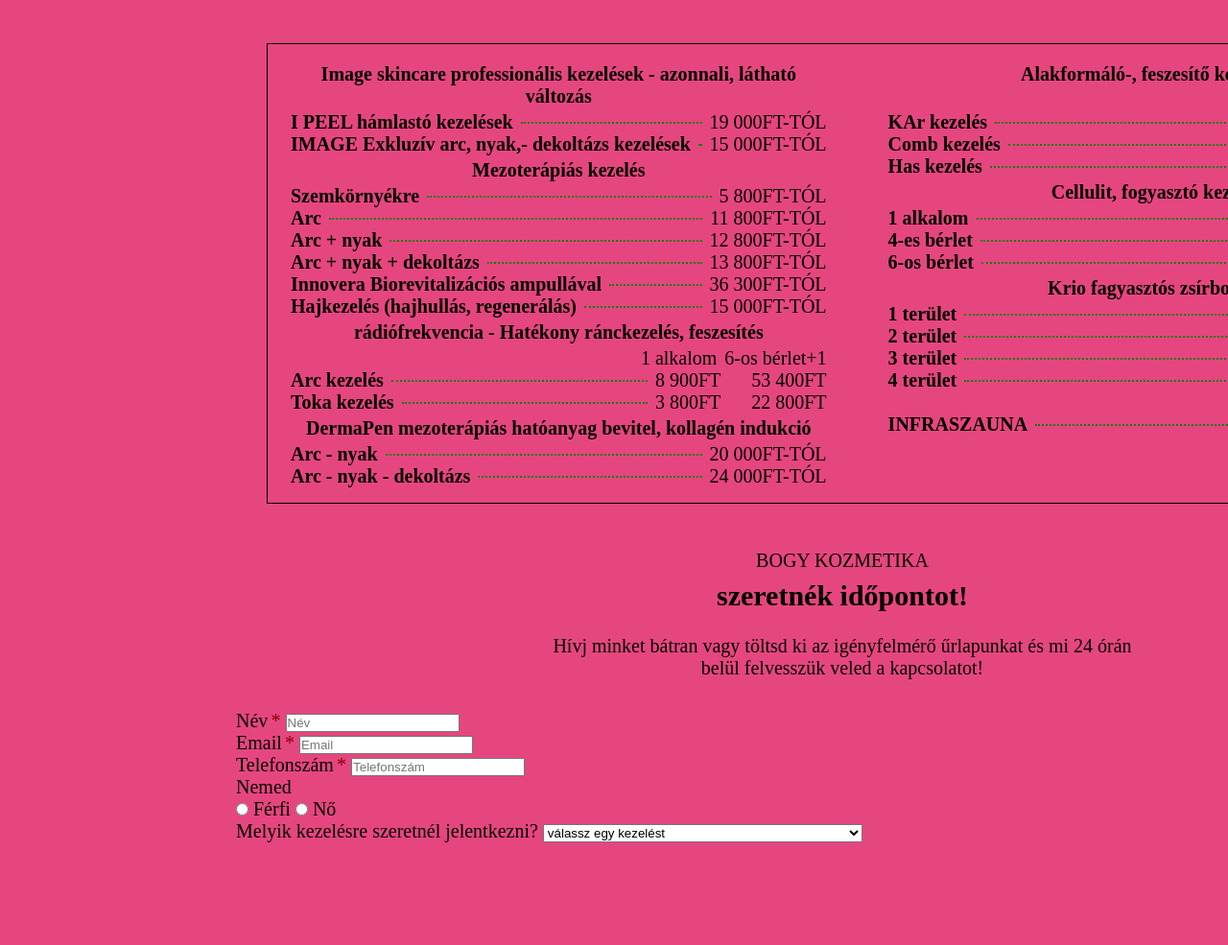
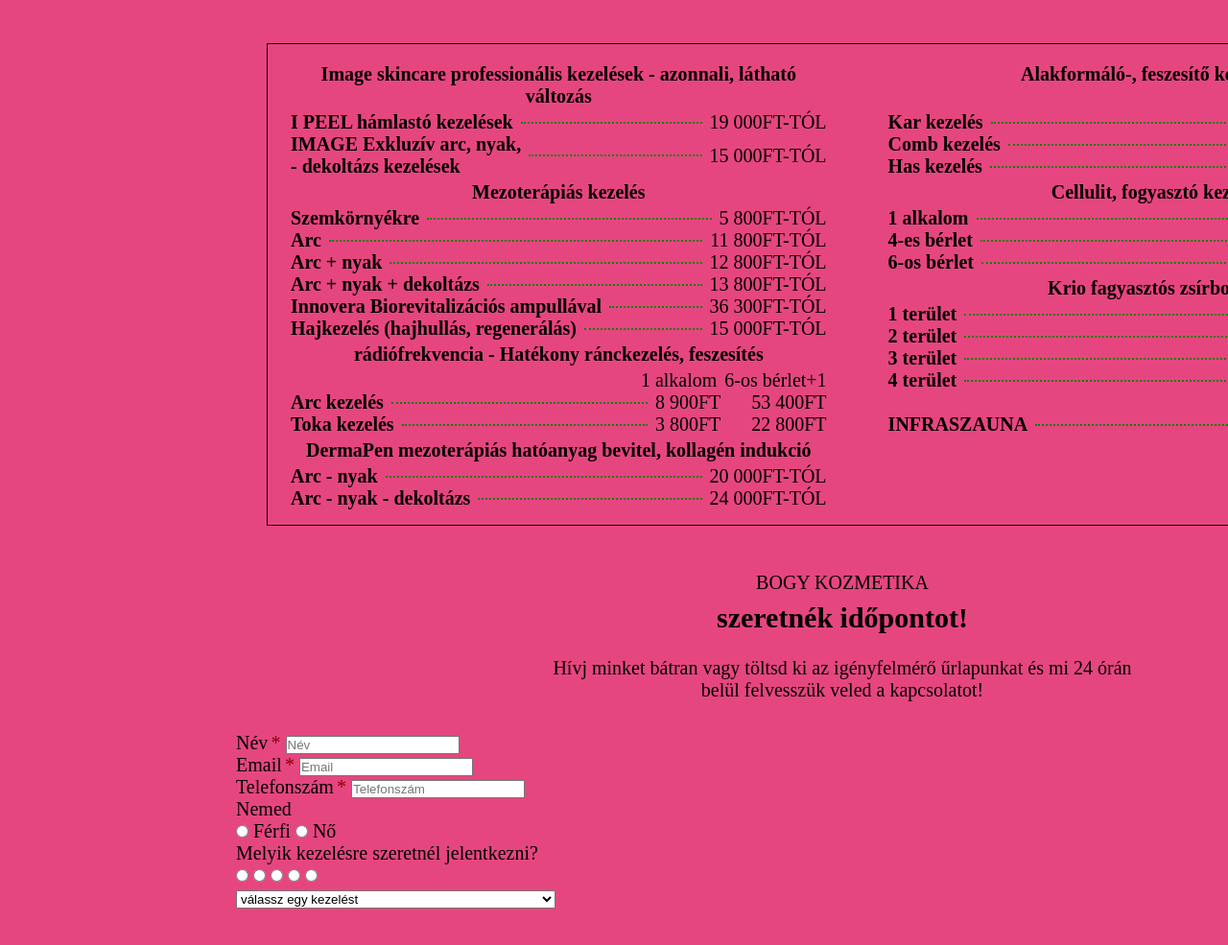
Before and after one commit to Czibike/web-ruh-z, a plain HTML site: page kozmetika.html in a window 1280 px wide. Shown: the part 6268-7253 px from the top of the page at 96% size. Before the commit the page ends 7228 px from the top, so only its background shows below. Drawn offline with Linux system fonts and the light colour scheme.

Commit message:
content correction, kozmetika idopont

```diff
--- a/kozmetika.html
+++ b/kozmetika.html
@@ -1103,7 +1103,7 @@
                     <li>
                       <div>
                         <span class="name">
-                          IMAGE Exkluzív arc, nyak,- dekoltázs kezelések
+                          IMAGE Exkluzív arc, nyak,<br />- dekoltázs kezelések
                         </span>
                         <span class="placeholder"></span>
                         <span class="price">15 000Ft-tól</span>
@@ -1221,7 +1221,7 @@
                   <ul>
                     <li>
                       <div>
-                        <span class="name">KAr kezelés</span>
+                        <span class="name">Kar kezelés</span>
                         <span class="placeholder"></span>
                         <span class="price">8 900Ft</span>
                         <span class="price">48 060Ft</span>
@@ -2164,9 +2164,19 @@
               </div>
             </div>
             <div class="inputgroup">
-              <label for="treatment">
+
+              <!-- radio button 4 külön selets elemhez és JS-es megjelenítéssel  -->
+
+              <label for="category-selector">
                 Melyik kezelésre szeretnél jelentkezni?
               </label>
+              <div class="category-selector" id="category-selector">
+                <input type="radio" name="category" class="category" id="">
+                <input type="radio" name="category" class="category" id="Dekorkozmetika">
+                <input type="radio" name="category" class="category" id="Klasszikus kozmetika">
+                <input type="radio" name="category" class="category" id="">
+                <input type="radio" name="category" class="category" id="">
+              </div>
               <select name="treatment" id="treatment">
                 <option value="default" selected disabled>
                   válassz egy kezelést
```
